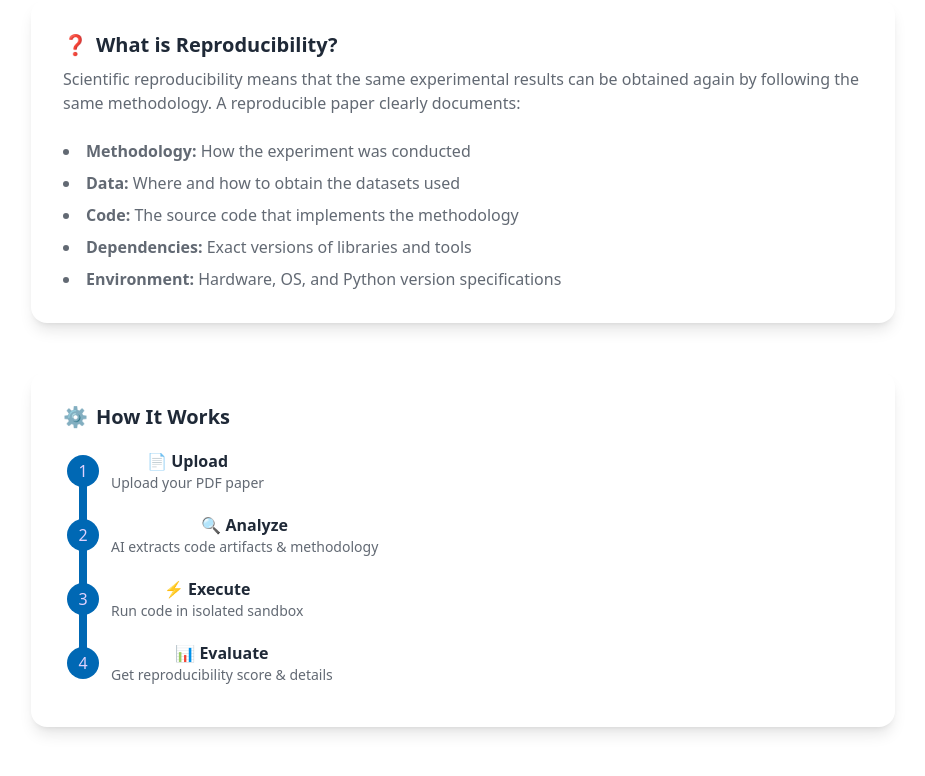
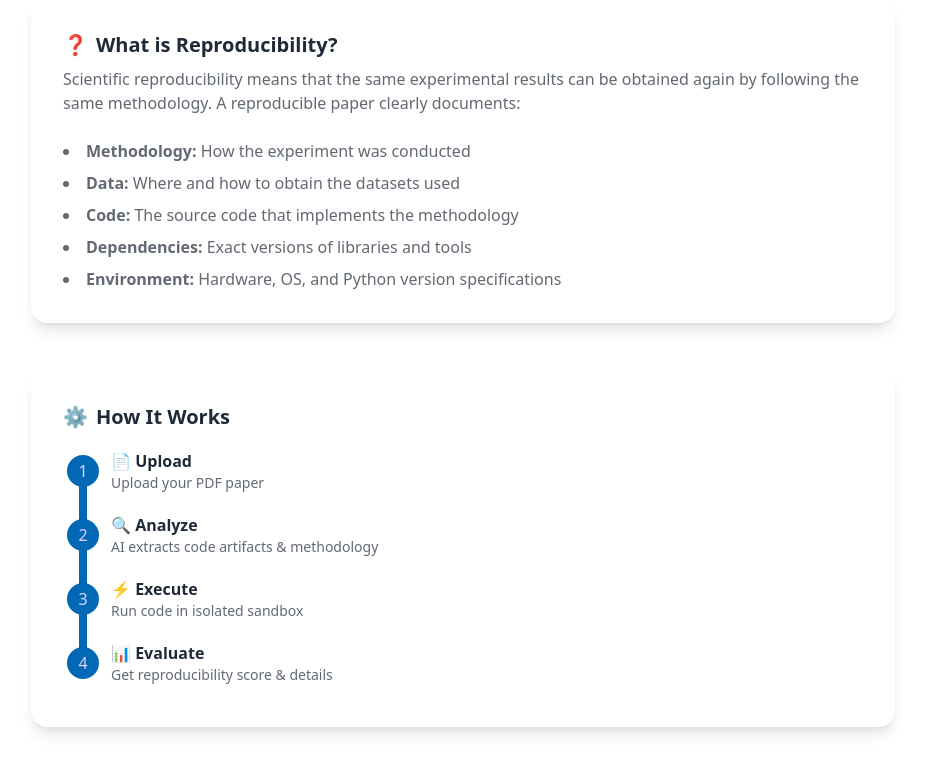
Before and after one commit to kkirchheim/aegis, a Flask app: page /about in a window 1280 px wide. Shown: the part 233-1009 px from the top of the page, without its empty margins (177-1102 px from the left). Run offline with Flask 3, Linux system fonts and the light colour scheme; some libraries are stand-ins or nearby versions.

Commit message:
Fix step heading alignment by targeting .step-content
- Changed selector from .step-primary to .step-content
- .step-content is the actual container for step text/headings
- Applied text-align: left with !important to override DaisyUI defaults
- Applied to all pages: about, index, history, detail

```diff
--- a/templates/about.html
+++ b/templates/about.html
@@ -28,7 +28,7 @@
         .progress-primary::-moz-progress-bar { background-color: #0068b4 !important; }
 
         /* Steps component */
-        .step-primary { text-align: left; }
+        .step-content { text-align: left !important; }
         .steps .step-primary::before, .steps .step-primary::after { background-color: #0068b4 !important; }
 
         /* Progress bar primary color */
--- a/templates/detail.html
+++ b/templates/detail.html
@@ -32,7 +32,7 @@
         .progress-primary::-moz-progress-bar { background-color: #0068b4; }
 
         /* Steps component */
-        .step-primary { text-align: left; }
+        .step-content { text-align: left; }
         .steps .step-primary::before, .steps .step-primary::after { background-color: #0068b4; }
     </style>
 </head>
--- a/templates/history.html
+++ b/templates/history.html
@@ -64,7 +64,7 @@
         }
 
         /* Steps component */
-        .step-primary { text-align: left !important; }
+        .step-content { text-align: left !important; }
         .steps .step-primary::before, .steps .step-primary::after { background-color: #0068b4 !important; }
 
         html[data-theme="light"] {
--- a/templates/index.html
+++ b/templates/index.html
@@ -29,7 +29,7 @@
         .progress-primary::-moz-progress-bar { background-color: #0068b4; }
 
         /* Steps component */
-        .step-primary { text-align: left; }
+        .step-content { text-align: left !important; }
         .steps .step-primary::before, .steps .step-primary::after { background-color: #0068b4 !important; }
 
         /* Progress bar primary color */
```
